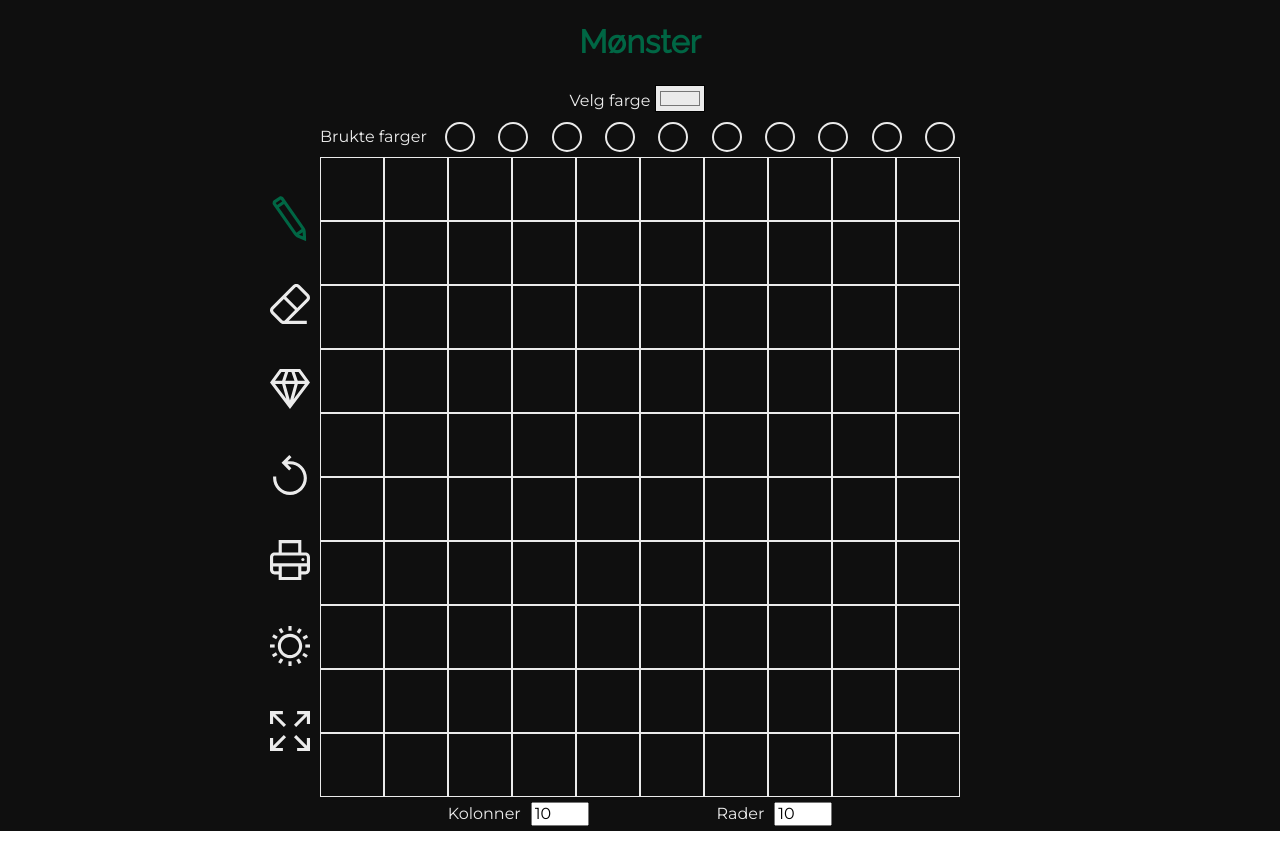
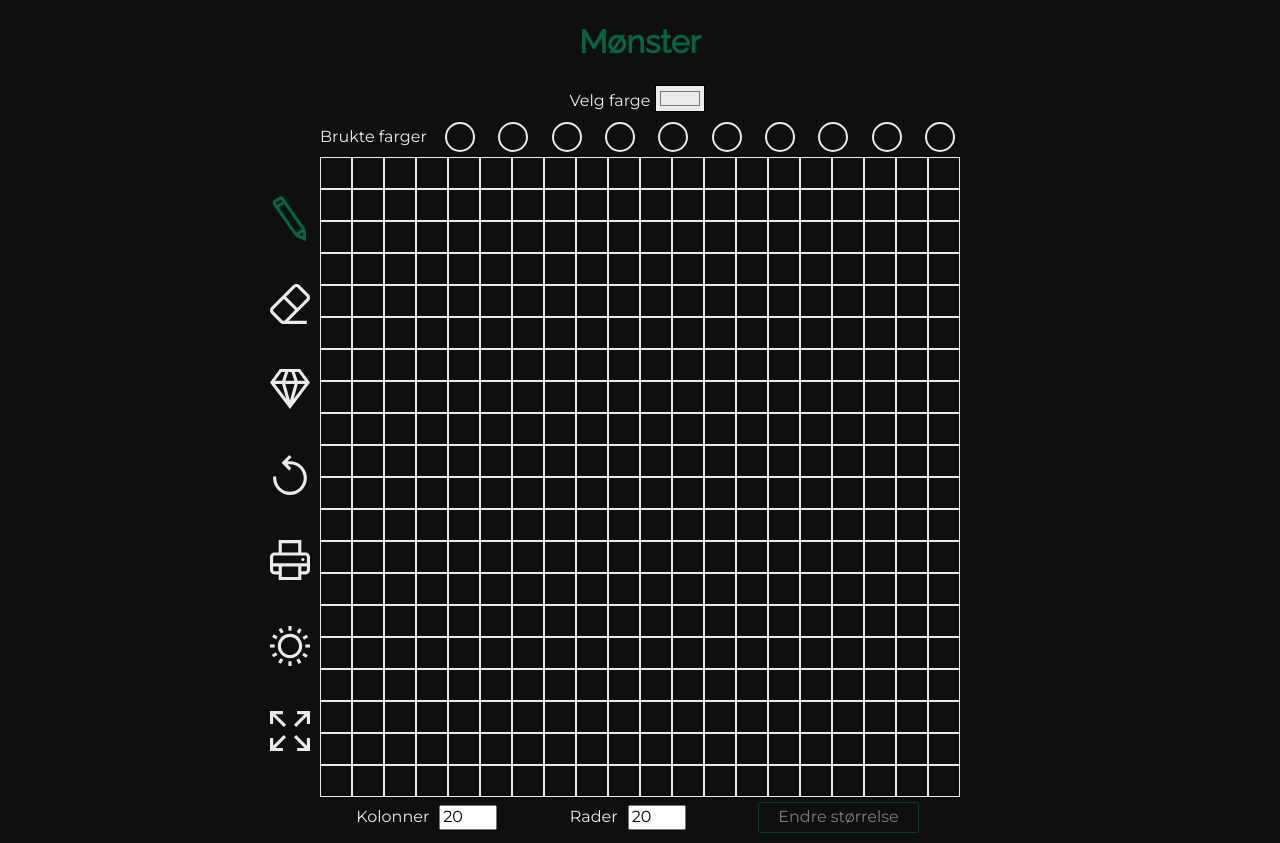
Before and after one commit to icanseetime/sysaker, a React (Create React App) app in the folder frontend/: page / in a window 1280 px wide. Built offline with nearby package versions, Linux system fonts and the light colour scheme.

Commit message:
temp solution: add button to sizeSelector and warn user

```diff
--- a/frontend/src/components/Editor/Editor.jsx
+++ b/frontend/src/components/Editor/Editor.jsx
@@ -14,7 +14,8 @@ export const ACTIONS = {
 	TOGGLE_PEARL: 'toggle-pearl',
 	UPDATE_PEARL_COLOR: 'update-pearl-color',
 	CLEAR_CELL: 'clear-cell',
-	CLEAR_PATTERN: 'clear-pattern'
+	CLEAR_PATTERN: 'clear-pattern',
+	CHANGE_GRID_SIZE: 'change-grid-size'
 }
 
 const reducer = (fullPattern, action) => {
@@ -61,6 +62,20 @@ const reducer = (fullPattern, action) => {
 					pearlColor: ''
 				}
 			})
+		case ACTIONS.CHANGE_GRID_SIZE:
+			return Array(action.payload.columns * action.payload.rows)
+				.fill()
+				.map((item, idx) => {
+					if (item === undefined) {
+						return {
+							id: idx,
+							color: 'transparent',
+							pearl: false,
+							pearlColor: ''
+						}
+					}
+					return item
+				})
 		default:
 			throw new Error()
 	}
@@ -68,8 +83,8 @@ const reducer = (fullPattern, action) => {
 
 export default function Editor() {
 	const [gridSize, setGridSize] = useState({
-		columns: 10,
-		rows: 10
+		columns: 20,
+		rows: 20
 	})
 	const [pattern, dispatch] = useReducer(
 		reducer,
@@ -99,9 +114,23 @@ export default function Editor() {
 		}
 	}
 
-	const handleGridSizeChange = (type, newValue) => {
-		setGridSize((prev) => {
-			return { ...prev, [type]: newValue }
+	// const handleGridSizeChange = (type, newValue) => {
+	// 	setGridSize((prev) => {
+	// 		return { ...prev, [type]: newValue }
+	// 	})
+	// }
+
+	const handleGridSizeChange = ({ columns, rows }) => {
+		setGridSize({
+			columns,
+			rows
+		})
+		dispatch({
+			type: ACTIONS.CHANGE_GRID_SIZE,
+			payload: {
+				columns,
+				rows
+			}
 		})
 	}
 
--- a/frontend/src/components/SizeSelector/SizeSelector.css
+++ b/frontend/src/components/SizeSelector/SizeSelector.css
@@ -1,6 +1,31 @@
 .SizeSelector {
     grid-area: SizeSelector;
-    display: flex;
-    justify-content: space-evenly;
     margin-top: 5px;
 }
+
+.SizeSelector form {
+    display: flex;
+    justify-content: space-around;
+    align-items: baseline;
+}
+
+/* TODO: move to separate button component later */
+.SizeSelector button {
+    display: inline-block;
+    padding: 0.35em 1.2em;
+    border: 0.1em solid #FFFFFF;
+    margin: 0 0.3em 0.3em 0;
+    border-radius: 0.12em;
+    box-sizing: border-box;
+    text-decoration: none;
+    font-weight: 300;
+    text-align: center;
+    transition: all 0.2s;
+    background-color: transparent;
+    cursor: pointer;
+    opacity: .5;
+}
+
+.SizeSelector button:hover {
+    opacity: 1;
+}
--- a/frontend/src/components/SizeSelector/SizeSelector.jsx
+++ b/frontend/src/components/SizeSelector/SizeSelector.jsx
@@ -1,26 +1,69 @@
-import React from 'react'
+import React, { useContext, useState } from 'react'
 import './SizeSelector.css'
 
 // Components
 import NumberInput from '../inputs/NumberInput/NumberInput'
+import { ThemeContext } from '../../utils/ThemeContext'
 
 export default function SizeSelector({ gridSize, changeGridSize }) {
+	const { theme } = useContext(ThemeContext)
+	const [inputs, setInputs] = useState({
+		columns: gridSize.columns,
+		rows: gridSize.rows
+	})
+
+	const handleChange = (e) => {
+		setInputs((prev) => {
+			return { ...prev, [e.target.name]: e.target.value }
+		})
+	}
+
 	return (
 		<div className="SizeSelector">
+			<form>
 				<NumberInput
 					label="Kolonner"
 					name="columns"
-				value={gridSize.columns}
-				onChange={changeGridSize}
+					// value={gridSize.columns}
+					value={inputs.columns}
+					// onChange={changeGridSize}
+					onChange={handleChange}
 					max={50}
 				/>
 				<NumberInput
 					label="Rader"
 					name="rows"
-				value={gridSize.rows}
-				onChange={changeGridSize}
+					// value={gridSize.rows}
+					value={inputs.rows}
+					// onChange={changeGridSize}
+					onChange={handleChange}
 					max={50}
 				/>
+				<button
+					type="submit"
+					onClick={(e) => {
+						e.preventDefault()
+						// Warn user about pattern being reset if grid is resized
+						let result = window.confirm(
+							'Advarsel! Hvis du forandrer størrelse på mønsteret, så vil alt i mønsteret fjernet. Er du sikker på at du vil gjøre dette?'
+						)
+						if (result) {
+							changeGridSize(inputs)
+						} else {
+							setInputs({
+								columns: gridSize.columns,
+								rows: gridSize.rows
+							})
+						}
+					}}
+					style={{
+						borderColor: theme.accent,
+						color: theme.secondary
+					}}
+				>
+					Endre størrelse
+				</button>
+			</form>
 		</div>
 	)
 }
--- a/frontend/src/components/inputs/NumberInput/NumberInput.jsx
+++ b/frontend/src/components/inputs/NumberInput/NumberInput.jsx
@@ -26,7 +26,7 @@ export default function NumberInput({
 			<input
 				type="number"
 				name={name}
-				onChange={(e) => onChange(name, e.target.value)}
+				onChange={onChange}
 				value={value}
 				min={min || 0}
 				max={max}
```
Lines whose indentation alone changed are shown as unchanged.
